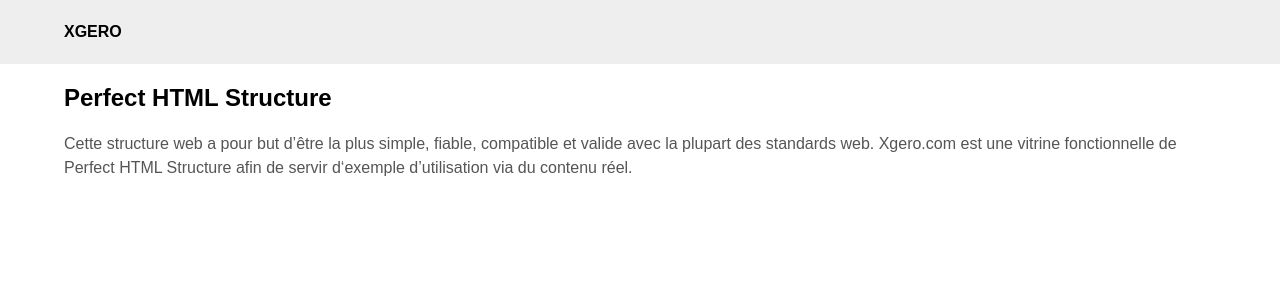
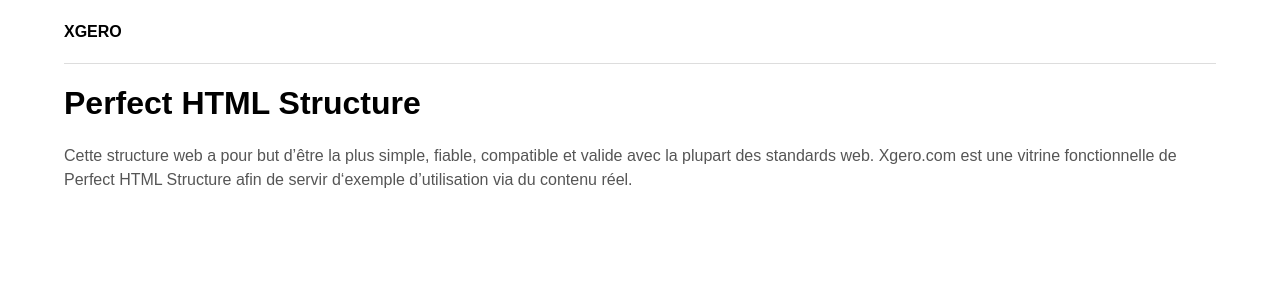
Before and after one commit to Xgero/Perfect-HTML-Structure, a PHP site: page / in a window 1280 px wide. Shown: the top 300 px of the page. Run offline with PHP 8.4, Linux system fonts and the light colour scheme.

Commit message:
Corrections

```diff
--- a/assets/css/style.css
+++ b/assets/css/style.css
@@ -8,8 +8,8 @@
 
 /********** NAV ***********/
 
-nav {height:64px}
-nav #logo {line-height:64px}
+#nav {height:64px;border-bottom:1px solid #ddd}
+#nav #logo {line-height:64px}
 
 /********** FONTS ***********/
 
--- a/index.php
+++ b/index.php
@@ -15,18 +15,14 @@
 
 	<body>
 
-		<nav class="light_grey">
-			<div class="container">
+		<div class="container" id="nav" >
 			<span id="logo" class="strong">XGERO</span>
 		</div>
-		</nav>
 
-		<section>
 		<div class="container">
 			<h1>Perfect HTML Structure</h1>
 			<p class="grey">Cette structure web a pour but d’être la plus simple, fiable, compatible et valide avec la plupart des standards web. Xgero.com est une vitrine fonctionnelle de Perfect HTML Structure afin de servir d‘exemple d’utilisation via du contenu réel. </p>
 		</div>
-		</section>
 
 	</body>
 
```
Lines whose indentation alone changed are shown as unchanged.
